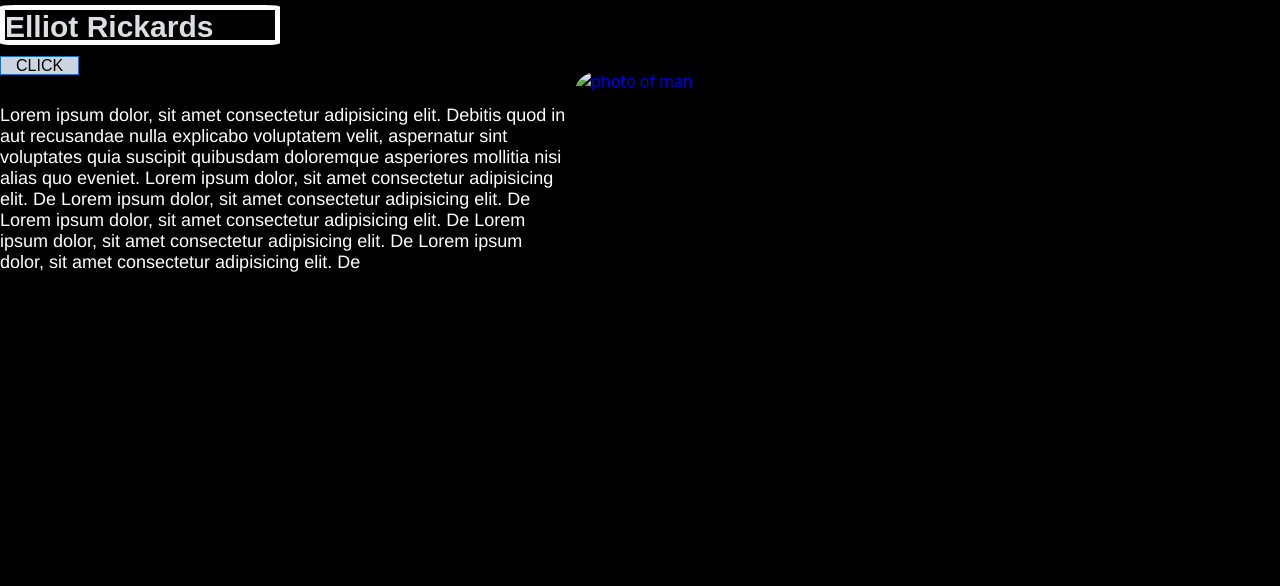
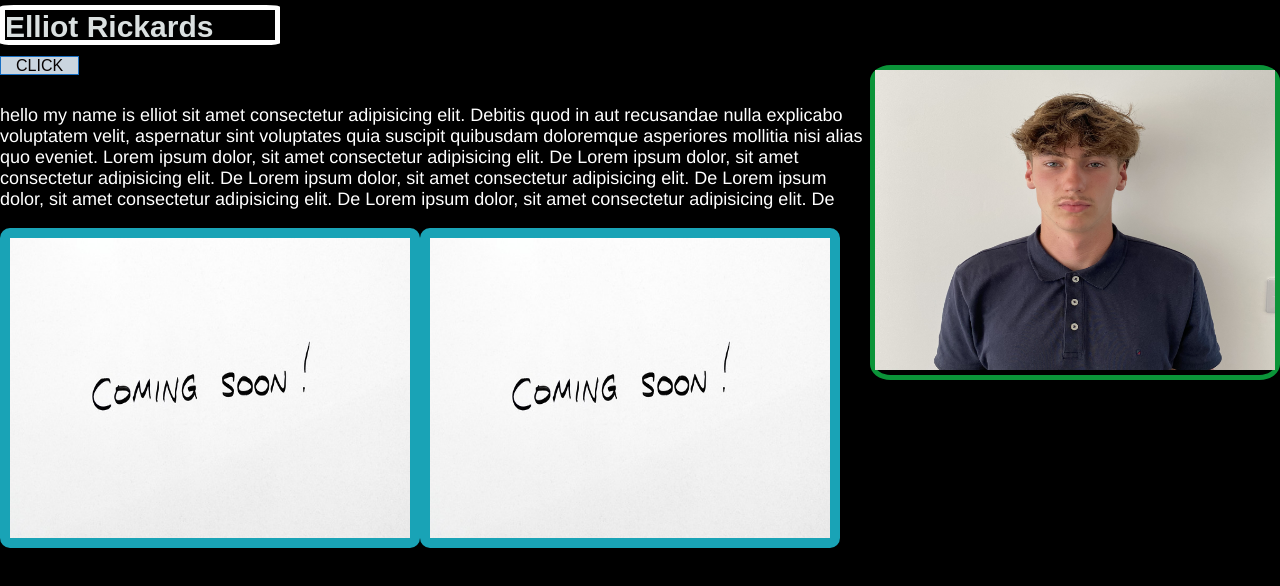
Before and after one commit to elliotricakrds/Elliot-portfolio, a plain HTML site: page homepage.html in a window 1280 px wide. Drawn offline with Linux system fonts and the light colour scheme.

Commit message:
yeah man

```diff
--- a/homepage.html
+++ b/homepage.html
@@ -14,18 +14,18 @@
     <i class="fa-solid fa-house fa-2xl"></i>
 </a>  -->
 
-
+<div id = "box2">
 <a href="https://www.google.com" >
-    <img src ="images\elliot.jpeg"
-    width = "700" height="500"
+    <img src ="images\elliot rickards.jpeg"
+    width = "400" height="300"
     title = "yeah man "
     alt = "photo of man" >
-
 </a>
+</div>
 
 <element class="btn"> click </element>
 
-<P> Lorem ipsum dolor, sit amet consectetur adipisicing elit. Debitis quod in aut
+<P> hello my name is elliot  sit amet consectetur adipisicing elit. Debitis quod in aut
     recusandae nulla explicabo voluptatem velit, aspernatur sint voluptates quia suscipit quibusdam doloremque asperiores mollitia nisi alias quo eveniet.
     Lorem ipsum dolor, sit amet consectetur adipisicing elit. De
     Lorem ipsum dolor, sit amet consectetur adipisicing elit. De
@@ -33,5 +33,29 @@
     Lorem ipsum dolor, sit amet consectetur adipisicing elit. De
     Lorem ipsum dolor, sit amet consectetur adipisicing elit. De</P>
 
+<div id = "box1" >
+    <a href="oops.html" >
+        <img src ="images\palceholder.jpg"
+        width = "400" height="300"
+        title = "blank "
+        alt = "blank" >
+
+    </a>
+</div>
+
+<div class = "box3" >
+<img src ="images\palceholder.jpg"
+width = "400" height="300"
+        title = "blank "
+        alt = "blank" >
+    </div>
+z
+
+
 </body>
+
+
+
+
+
 </html>
--- /dev/null
+++ b/oops.html
@@ -0,0 +1,38 @@
+
+<html lang="en">
+<head>
+    <meta charset="UTF-8">
+    <meta name="viewport" content="width=device-width, initial-scale=1.0">
+    <title>wrong place </title>
+    <link rel=" stylesheet " href="background.css">
+
+    <style>
+        body{
+            background-color: rgb(181, 191, 196);
+        }
+        * {
+            margin: 0;
+            padding: 0;
+        }
+        .imgbox {
+            display: grid;
+            height: 100%;
+        }
+        .center-fit {
+            max-width: 100%;
+            max-height: 100vh;
+            margin: auto;
+        }
+    </style>
+
+
+</head>
+<body>
+<div class="imgbox">
+    <a href = "homepage.html" >
+    <img class="center-fit" src='images\workin.jpg'>
+</a>
+</div>
+</body>
+
+</html>
--- a/style.css
+++ b/style.css
@@ -77,18 +77,8 @@ html, body {
     float: left;
     }
 
-img{
 
-    border: 5px solid;
-    border-color: black;
-    border-radius: 5%;
-    ;
 
-    margin-left: auto;
-    margin-top: 20px;
-    float: right;
-
-}
 
 p{
 
@@ -98,3 +88,52 @@ p{
 
 
 }
+
+#box1{
+  border: 10px solid;
+    border-color: rgb(25, 163, 182);
+    border-width: 10px;
+    border-radius: 10px;
+
+
+    width: 400px ;
+    height: 300px;
+    float: left;
+
+
+
+
+}
+
+#box2 {
+  border: 5px solid;
+  border-color: rgb(11, 148, 57);
+  border-radius: 5%;
+
+
+  margin-left: auto;
+  margin-top: 20px;
+  float: right;
+
+
+
+}
+
+.box3 {
+  border: 10px solid;
+  border-color: rgb(25, 163, 182);
+  border-width: 10px;
+  border-radius: 10px;
+
+
+  width: 400px ;
+  height: 300px;
+  float: left;
+
+
+
+
+
+
+
+}
```
Also changed, not shown: images/elliot rickards.jpeg (added), images/palceholder.jpg (added), images/workin.jpg (added).
